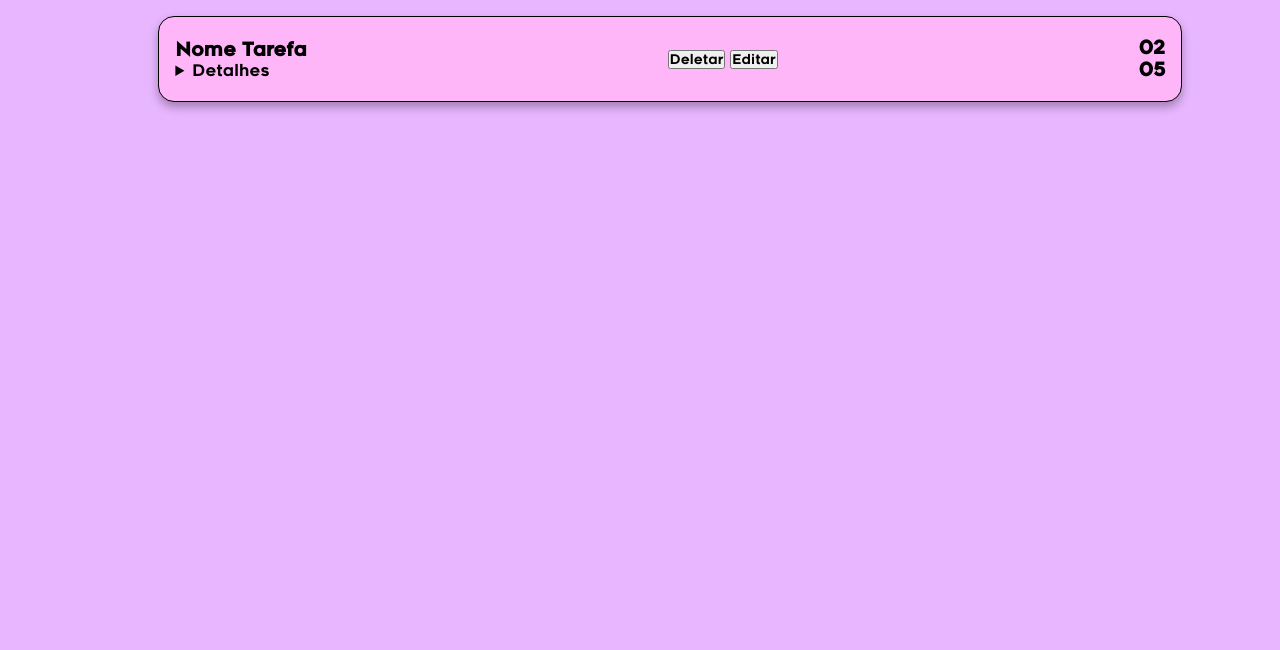
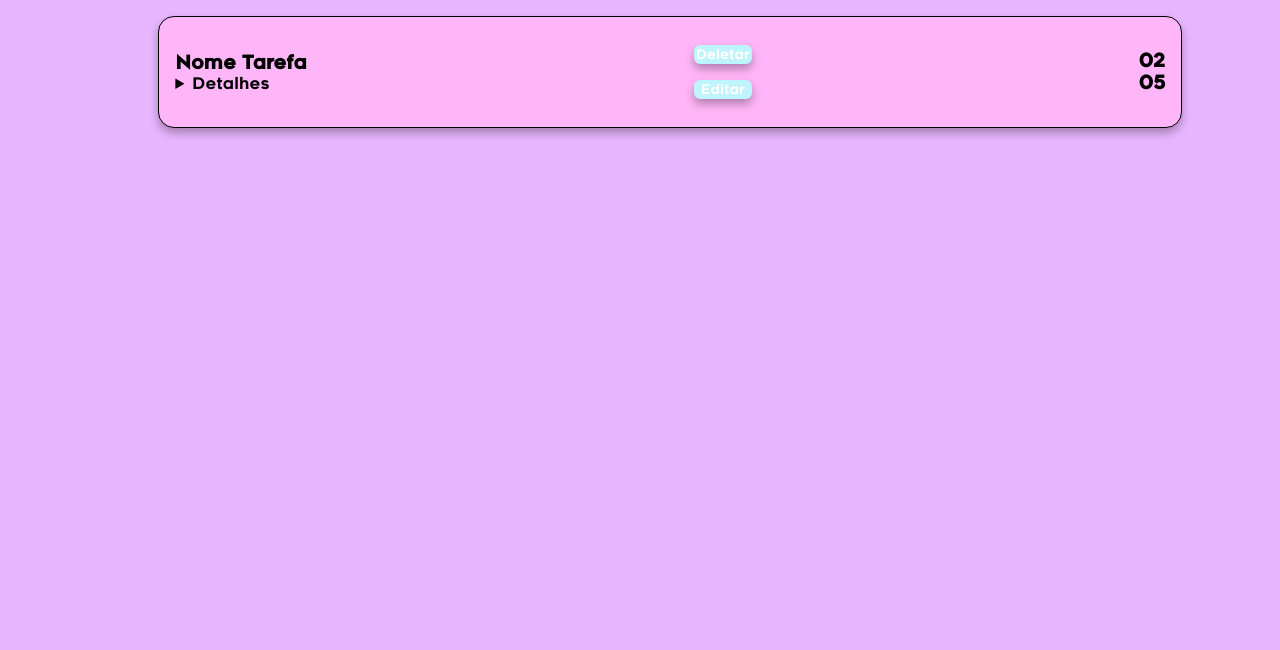
Before and after one commit to gamapedro77/TODOList-Project-BackEnd, a plain HTML site: page front-end/index.html in a window 1280 px wide. Shown: the part 150-800 px from the top of the page. Drawn offline with Linux system fonts and the light colour scheme.

Commit message:
feature deletar tarefa

```diff
--- a/front-end/index.html
+++ b/front-end/index.html
@@ -27,9 +27,9 @@
                                     <summary>Detalhes</summary>
                                 </details>
                             </div>
-                            <div>
-                                <button>Deletar</button>
-                                <button>Editar</button>
+                            <div class="container-botao">
+                                <button class="botao-tarefa">Deletar</button>
+                                <button class="botao-tarefa">Editar</button>
                             </div>
                             <div>
                                 <h3 class="dia">02</h4>
--- a/front-end/scripts/index.js
+++ b/front-end/scripts/index.js
@@ -51,10 +51,19 @@ function onClickCriarTarefa() {
   const containerBotoes = document.createElement("div");
   const buttonDeletar = document.createElement("button");
   buttonDeletar.innerText = "Deletar";
-  buttonDeletar.setAttribute("onClick", "onClickDeletarTarefa()");
   containerBotoes.appendChild(buttonDeletar);
+  buttonDeletar.setAttribute(
+    "onclick",
+    `onClickDeletarTarefa(${tarefas.length - 1})`
+  );
+
   const buttonEditar = document.createElement("button");
   buttonEditar.innerText = "Editar";
+
+  buttonEditar.setAttribute(
+    "onclick",
+    `onClickEditarTarefa(${tarefas.length - 1})`
+  );
   containerBotoes.appendChild(buttonEditar);
 
   listItem.appendChild(containerBotoes);
@@ -82,3 +91,11 @@ function onClickCriarTarefa() {
   const popup = document.getElementById("form-container-popup");
   popup.classList.toggle("active");
 }
+
+function onClickDeletarTarefa(id) {
+  console.log(id);
+
+  const elementToDelete = document.getElementById(id);
+  elementToDelete.remove();
+  console.log(elementToDelete);
+}
--- a/front-end/styles/index.css
+++ b/front-end/styles/index.css
@@ -138,3 +138,20 @@ input[type="text"]:focus {
   justify-content: space-between;
   padding: 20px 16px;
 }
+
+.container-botao {
+  display: flex;
+  flex-direction: column;
+}
+
+.botao-tarefa {
+  margin: 8px;
+  background-color: #bff4fc;
+  border: solid 2px #bbf6ff;
+
+  cursor: pointer;
+
+  color: white;
+  border-radius: 6px;
+  box-shadow: 0 5px 10px rgba(0, 0, 0, 0.3);
+}
```
